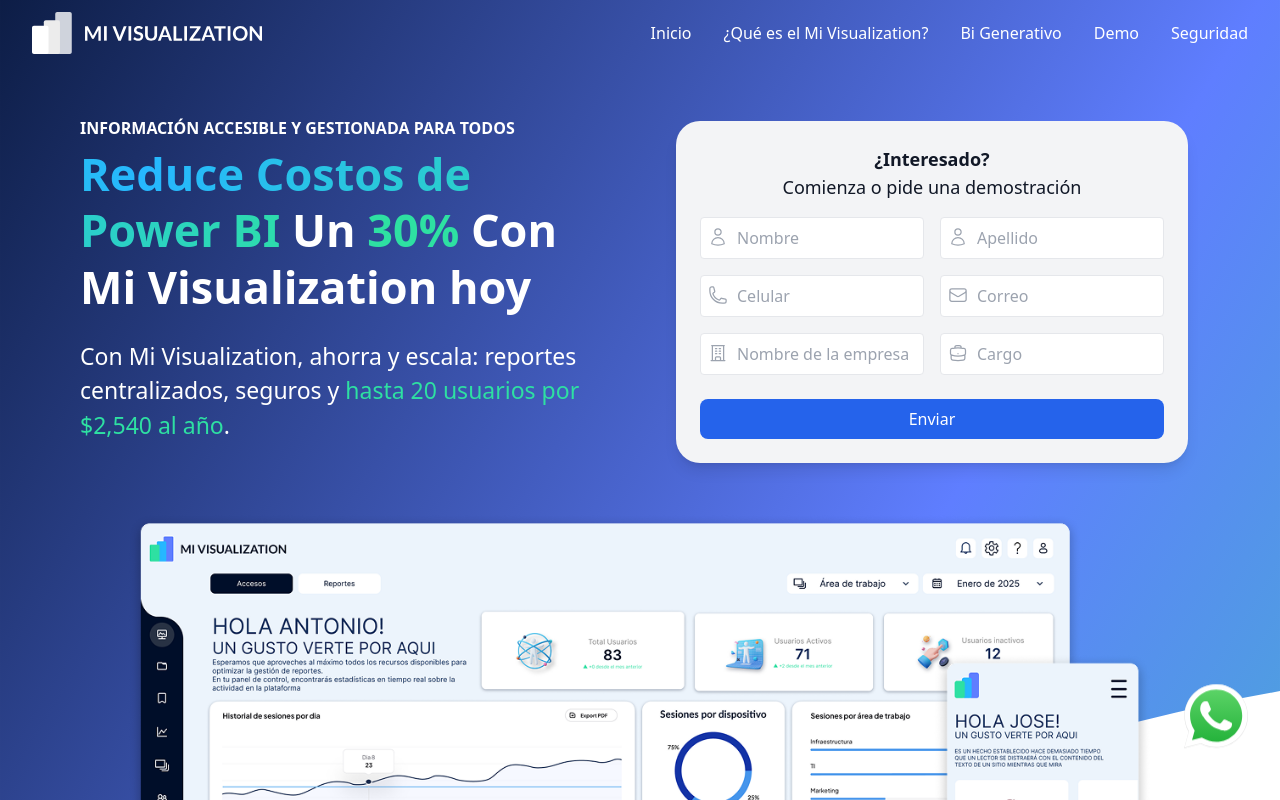
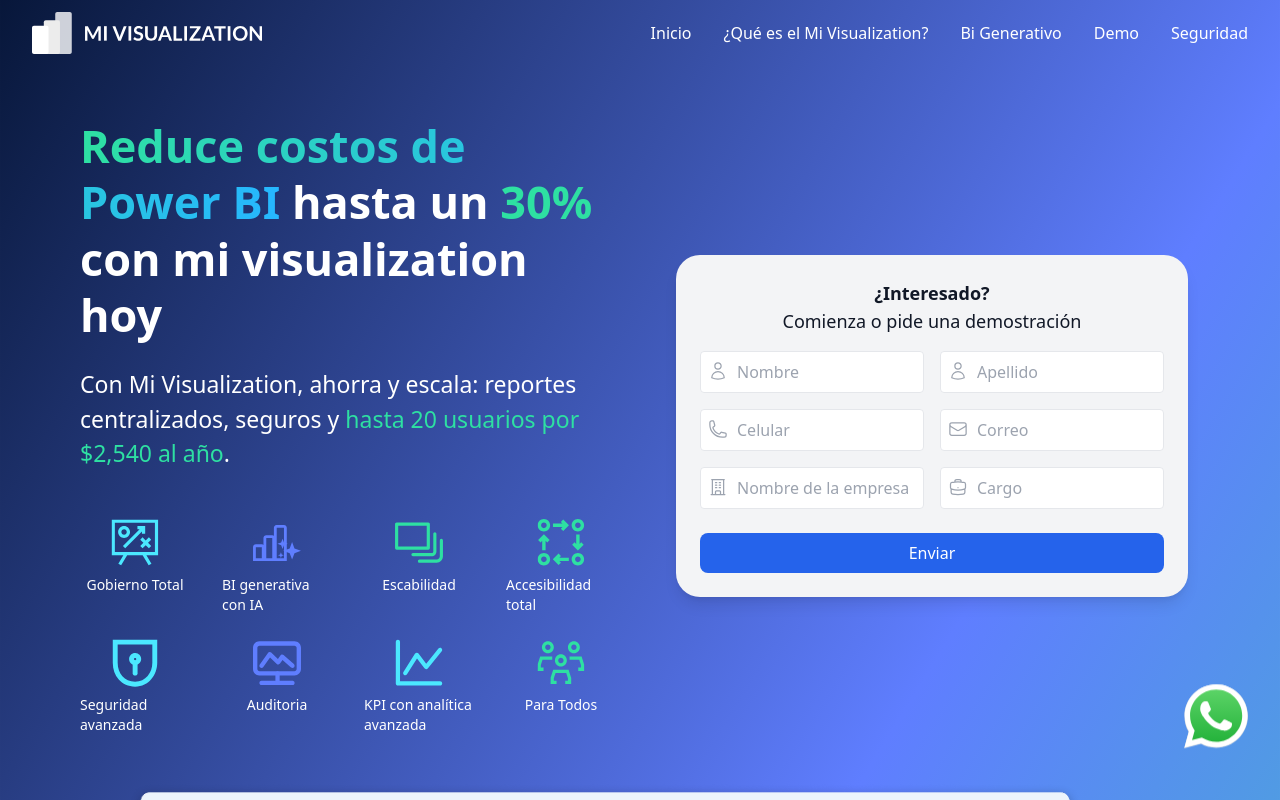
Before and after one commit to MillenialLovable/Landing-MiVisualization, a React (Vite) app: page / in a window 1280 px wide. Shown: the top 800 px of the page. Built offline with nearby package versions, Linux system fonts and the light colour scheme.

Commit message:
UPDATE
Actualizar Footer y Hero: descomentar sección de información de contacto en Footer y agregar íconos descriptivos en Hero.

```diff
--- a/src/components/Footer.tsx
+++ b/src/components/Footer.tsx
@@ -153,7 +153,7 @@ const Footer: React.FC = () => {
           </div>
 
           <div className="md:col-span-6 space-y-4">
-            <h4 className="font-semibold text-white mb-3">
+            {/* <h4 className="font-semibold text-white mb-3">
               Información de Contacto
             </h4>
             <div className="text-[#a3b0c0] space-y-3 text-sm md:text-base max-w-[1000px]">
@@ -245,7 +245,7 @@ const Footer: React.FC = () => {
                   </p>
                 </div>
               </div>
-            </div>
+            </div> */}
             <div
               className="rounded-xl p-4 max-w-auto mt-4"
               style={{
--- a/src/components/Hero.tsx
+++ b/src/components/Hero.tsx
@@ -8,6 +8,14 @@ import {
   BriefcaseIcon,
   PhoneIcon,
 } from "@heroicons/react/24/outline";
+import icon1 from "../assets/icons/GobiernoTotal.svg";
+import icon2 from "../assets/icons/BIGenerativo.svg";
+import icon3 from "../assets/icons/Escabilidad.svg";
+import icon4 from "../assets/icons/AccesibilidadTotal.svg";
+import icon5 from "../assets/icons/SeguridadAvanzada.svg";
+import icon6 from "../assets/icons/Auditoria.svg";
+import icon7 from "../assets/icons/KPI.svg";
+import icon8 from "../assets/icons/ParaTodos.svg";
 
 const Hero: React.FC = () => {
   const form = useRef<HTMLFormElement>(null);
@@ -74,27 +82,86 @@ Hay una nueva consulta de interés:
       <div className="w-full grid grid-cols-1 lg:grid-cols-2 gap-12 mt-12 sm:mt-12 md:mt-12 lg:mt-18 xl:mt-18 2xl:mt-20">
         {/* Fila 1 - Columna 1: Texto */}
         <div className="lg:col-span-1 flex flex-col justify-center items-center">
-          <div className="w-full max-w-3xl text-left">
-            {" "}
-            {/* Contenedor interno para alinear texto a izquierda */}
-            <p className="text-md font-bold leading-tight uppercase mb-2">
-              Información Accesible y Gestionada para Todos
-            </p>
-            <h1 className="text-4xl lg:text-[45px] font-bold leading-tight mb-6">
-              <span className="bg-gradient-to-r from-[#2EE0A2] via-[#26B7FF] to-[#2EE0A2] bg-[length:200%_200%] bg-clip-text text-transparent animate-gradient-x-slow before:absolute before:inset-0 before:bg-gradient-to-r before:from-transparent before:via-white/40 before:to-transparent before:animate-shine before:bg-[length:300%_100%] before:bg-clip-text before:text-transparent">
-                Reduce Costos de Power BI
-              </span>{" "}
-              Un <span className="text-[#2EE0A2]">30%</span> Con Mi Visualization hoy
-            </h1>
-            <p className="mb-6 text-white font-inter text-[23px] leading-1">
-              Con Mi Visualization, ahorra y escala: reportes centralizados, seguros y <span className="text-[#2EE0A2]">hasta 20 usuarios por $2,540 al año</span>.
-            </p>
+          <div className="w-full max-w-3xl text-left grid grid-rows-[auto_1fr] gap-6">
+            {/* Texto arriba */}
+            <div>
+              <h1 className="text-4xl lg:text-[45px] font-bold leading-tight mb-6">
+                <span className="bg-gradient-to-r from-[#2EE0A2] to-[#26B7FF]  bg-clip-text text-transparent">
+                  Reduce costos de Power BI
+                </span>{" "}
+                hasta un <span className="text-[#2EE0A2]">30%</span> con mi
+                visualization hoy
+              </h1>
+              <p className="mb-6 text-white font-inter text-[23px] leading-1">
+                Con Mi Visualization, ahorra y escala: reportes centralizados,
+                seguros y{" "}
+                <span className="text-[#2EE0A2]">
+                  hasta 20 usuarios por $2,540 al año
+                </span>
+                .
+              </p>
+            </div>
+            {/* Iconos abajo */}
+            <div className="grid grid-rows-2 gap-6">
+              <div className="grid grid-cols-4 gap-8">
+                <div className="flex flex-col items-center">
+                  <img src={icon1} alt="Icon 1" className="h-12 w-12" />
+                  <span className="text-white font-inter text-sm leading-1 mt-2">
+                    Gobierno Total
+                  </span>
+                </div>
+                <div className="flex flex-col items-center">
+                  <img src={icon2} alt="Icon 2" className="h-12 w-12" />
+                  <span className="text-white font-inter text-sm leading-1 mt-2">
+                    BI generativa con IA
+                  </span>
+                </div>
+                <div className="flex flex-col items-center">
+                  <img src={icon3} alt="Icon 3" className="h-12 w-12" />
+                  <span className="text-white font-inter text-sm leading-1 mt-2">
+                    Escabilidad
+                  </span>
+                </div>
+                <div className="flex flex-col items-center">
+                  <img src={icon4} alt="Icon 4" className="h-12 w-12" />
+                  <span className="text-white font-inter text-sm leading-1 mt-2">
+                    Accesibilidad total
+                  </span>
+                </div>
+              </div>
+              <div className="grid grid-cols-4 gap-8">
+                <div className="flex flex-col items-center">
+                  <img src={icon5} alt="Icon 5" className="h-12 w-12" />
+                  <span className="text-white font-inter text-sm leading-1 mt-2">
+                    Seguridad avanzada
+                  </span>
+                </div>
+                <div className="flex flex-col items-center">
+                  <img src={icon6} alt="Icon 6" className="h-12 w-12" />
+                  <span className="text-white font-inter text-sm leading-1 mt-2">
+                    Auditoria
+                  </span>
+                </div>
+                <div className="flex flex-col items-center">
+                  <img src={icon7} alt="Icon 7" className="h-12 w-12" />
+                  <span className="text-white font-inter text-sm leading-1 mt-2">
+                    KPI con analítica avanzada
+                  </span>
+                </div>
+                <div className="flex flex-col items-center">
+                  <img src={icon8} alt="Icon 8" className="h-12 w-12" />
+                  <span className="text-white font-inter text-sm leading-1 mt-2">
+                    Para Todos
+                  </span>
+                </div>
+              </div>
+            </div>
           </div>
         </div>
 
         {/* Fila 1 - Columna 2: Formulario */}
         <div className="lg:col-span-1 flex justify-center items-center">
-          <div className="bg-gray-100 text-gray-900 p-6 rounded-3xl shadow-lg w-full max-w-lg mx-h-md">
+          <div className="bg-gray-100 text-gray-900 p-6 rounded-3xl shadow-lg w-full max-w-lg min-w-[280px] overflow-auto mx-h-md">
             <h3 className="text-lg font-semibold text-center mb-4">
               ¿Interesado? <br />
               <span className="font-normal">
```
